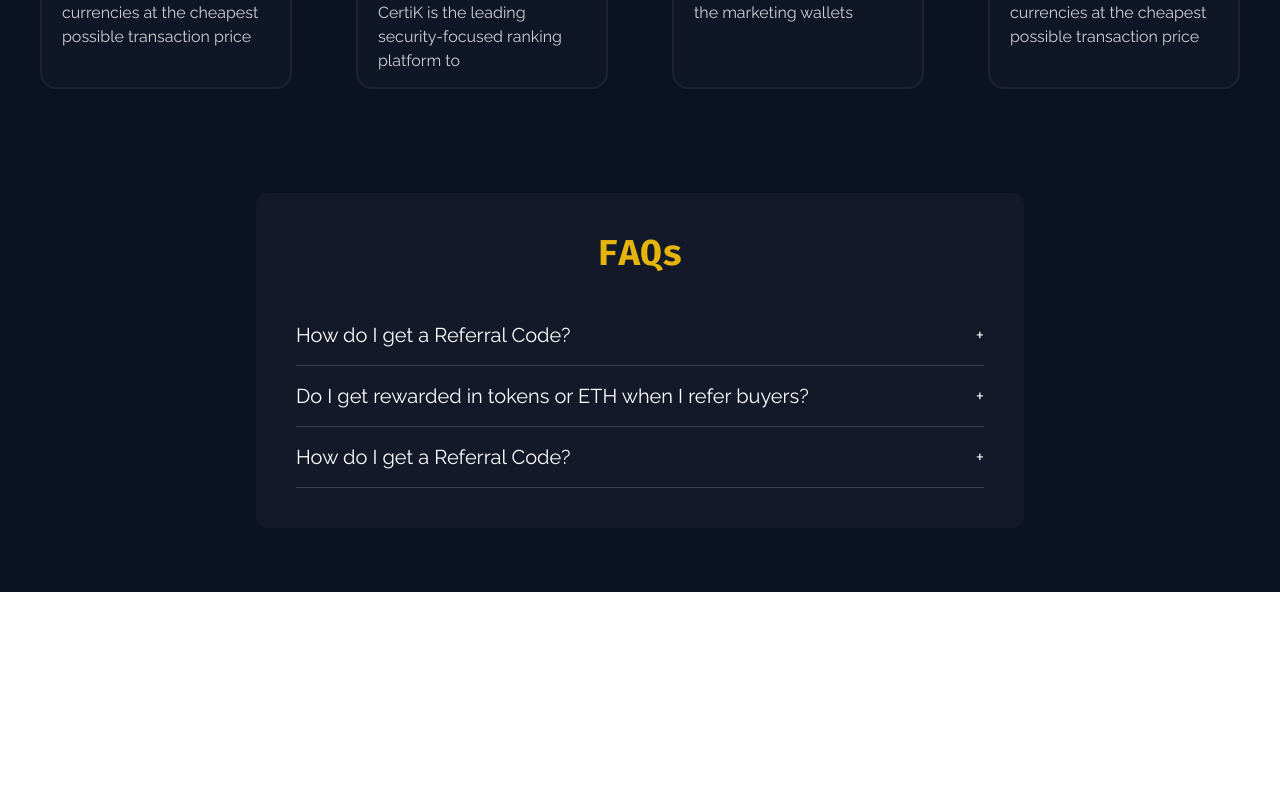
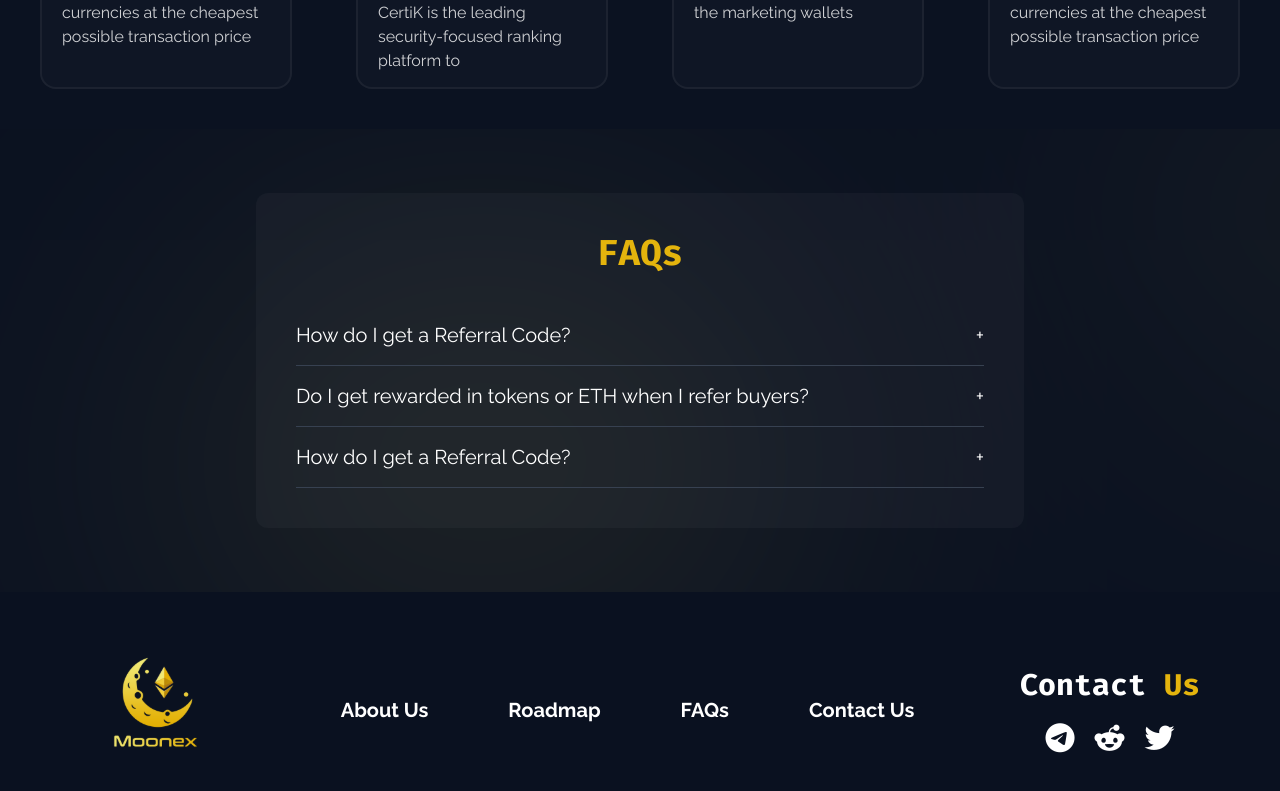
Before and after one commit to SANJOY-PAUL-0981/InternShip, a React (Vite) app: page / in a window 1280 px wide. Shown: the part 2047-2838 px from the top of the page. Before the commit the page ends 2639 px from the top, so only its background shows below. Built offline with nearby package versions, Linux system fonts and the light colour scheme.

Commit message:
Desktop done

```diff
--- a/index.html
+++ b/index.html
@@ -15,6 +15,8 @@
   <link
     href="https://fonts.googleapis.com/css2?family=Fira+Code:wght@300..700&family=Raleway:ital,wght@0,100..900;1,100..900&family=VT323&display=swap"
     rel="stylesheet">
+    <link href="https://cdnjs.cloudflare.com/ajax/libs/font-awesome/6.5.1/css/all.min.css" rel="stylesheet">
+
   <title>Vite + React</title>
 </head>
 
--- a/src/components/FAQs.jsx
+++ b/src/components/FAQs.jsx
@@ -9,7 +9,7 @@ function FAQs() {
   ];
 
   return (
-    <div className="py-16 text-white bg-[#0B1221] flex justify-center">
+    <div className="py-16 text-white bg-[#0B1221] flex justify-center bg-[url('./assets/bg.svg')] bg-[length:100%] bg-no-repeat bg-left">
       <div className="bg-white bg-opacity-[0.03] p-10 rounded-xl w-[60vw]">
         <h2 className="text-center text-4xl font-bold mb-8 font-fontfira text-[#E4B40D]">FAQs</h2>
         <div className="max-w-3xl mx-auto font-fontRal text-xl">
--- a/src/components/Footer.jsx
+++ b/src/components/Footer.jsx
@@ -1,8 +1,26 @@
-function Footer  () {
-    return (
-      <footer className="bg-dark text-center text-white py-6">
-        <p>&copy; 2024 MoonEX | All Rights Reserved</p>
-      </footer>
-    );
-  };
-  export default Footer;
+import foot from "../assets/foot.svg"
+
+function Footer() {
+  return (
+    <div className="bg-[#0a1120] p-10 flex justify-between items-center px-20">
+      <div>
+        <img src={foot} alt="logo" />
+      </div>
+      <ul className="flex text-xl font-fontRal font-bold gap-20">
+        <li className="cursor-pointer hover:text-[#E4B40D]">About Us</li>
+        <li className="cursor-pointer hover:text-[#E4B40D]">Roadmap</li>
+        <li className="cursor-pointer hover:text-[#E4B40D]">FAQs</li>
+        <li className="cursor-pointer hover:text-[#E4B40D]">Contact Us</li>
+      </ul>
+      <div className="flex flex-col gap-5">
+        <p className="font-fontfira font-bold text-3xl">Contact <span className="text-[#E4B40D]">Us</span></p>
+        <div className="text-white flex justify-center items-center gap-5 text-3xl">
+          <i className="fa-brands fa-telegram"></i>
+          <i class="fa-brands fa-reddit-alien"></i>
+          <i class="fa-brands fa-twitter"></i>
+        </div>
+      </div>
+    </div>
+  );
+};
+export default Footer;
--- a/src/components/Navbar.jsx
+++ b/src/components/Navbar.jsx
@@ -8,11 +8,11 @@ function Navbar() {
       </div>
 
       <ul className="flex gap-20">
-        <li className="cursor-pointer">Home</li>
-        <li className="cursor-pointer">About Us</li>
-        <li className="cursor-pointer">Roadmap</li>
-        <li className="cursor-pointer">FAQs</li>
-        <li className="cursor-pointer">Contact Us</li>
+        <li className="cursor-pointer hover:text-[#E4B40D]">Home</li>
+        <li className="cursor-pointer hover:text-[#E4B40D]">About Us</li>
+        <li className="cursor-pointer hover:text-[#E4B40D]">Roadmap</li>
+        <li className="cursor-pointer hover:text-[#E4B40D]">FAQs</li>
+        <li className="cursor-pointer hover:text-[#E4B40D]">Contact Us</li>
       </ul>
 
       <button className="px-6 py-3 rounded-full text-black font-semibold bg-gradient-to-r from-[#E4B40D] to-yellow-200 text-[17px]">
--- a/src/page/LandingPage.jsx
+++ b/src/page/LandingPage.jsx
@@ -3,7 +3,7 @@ import Hero from "../components/Hero"
 import Comparison from "../components/Comparison"
 import Features from "../components/Features"
 import FAQs from "../components/FAQs"
-//import Footer from "../components/Footer"
+import Footer from "../components/Footer"
 
 function LandingPage() {
     return (
@@ -13,6 +13,7 @@ function LandingPage() {
             <Comparison />
             <Features />
             <FAQs />
+            <Footer />
         </div>
     )
 }
```
Also changed, not shown: src/assets/foot.svg (added).
